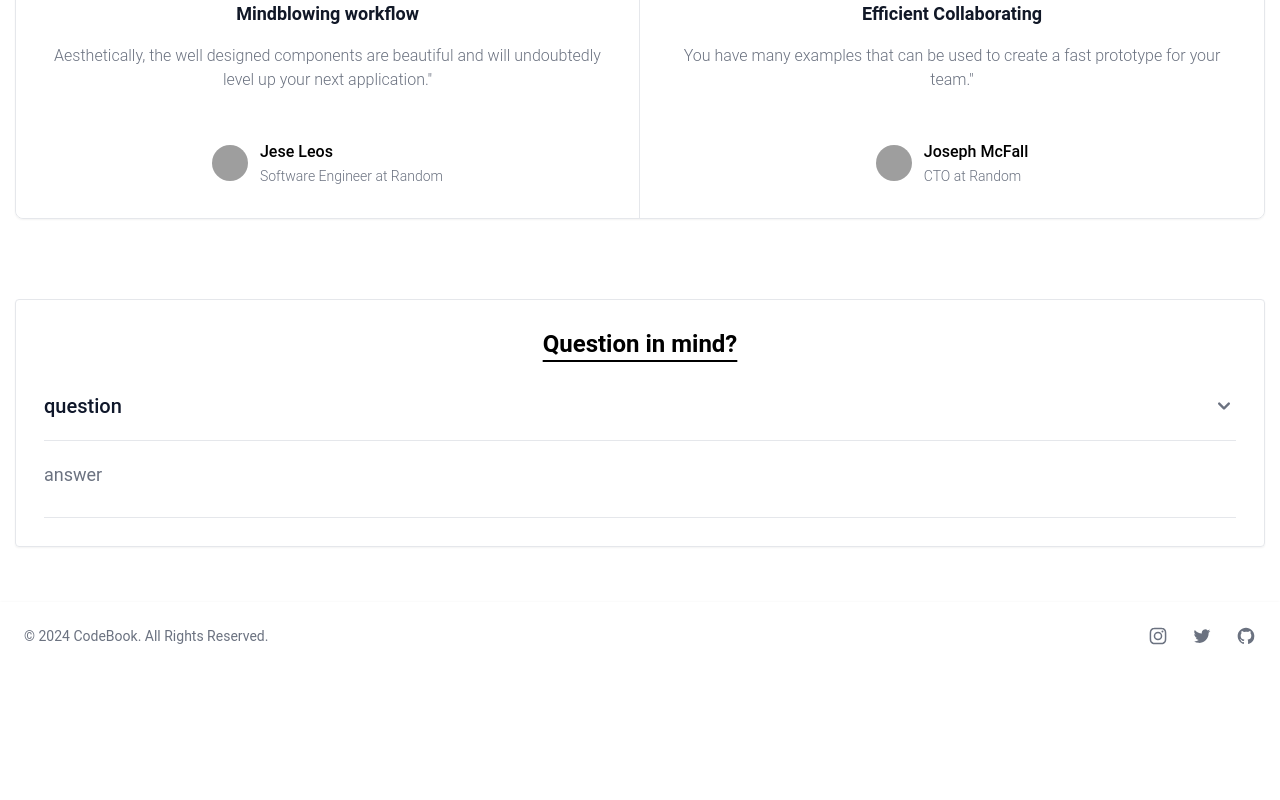
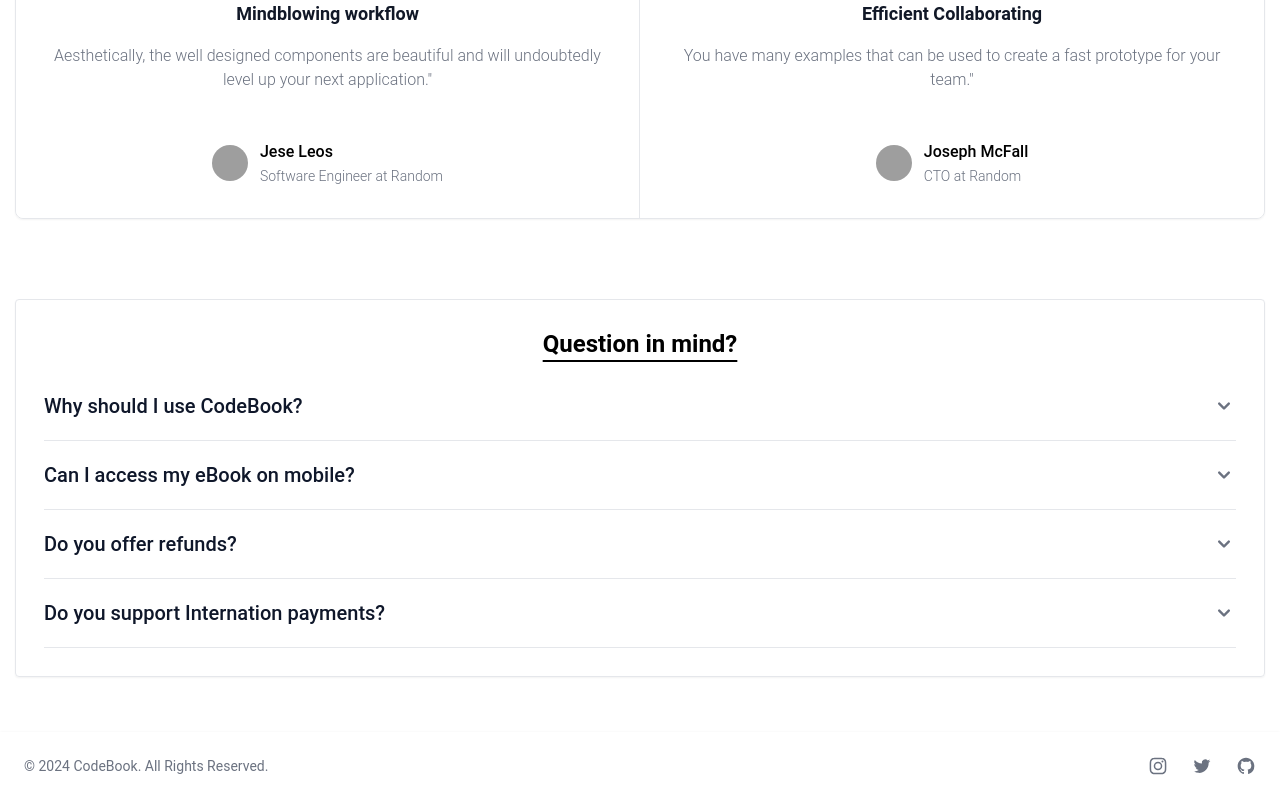
Before and after one commit to MohamadAliHassan/Ecommerce, a React (Create React App) app: page / in a window 1280 px wide. Shown: the part 1397-2197 px from the top of the page. Before the commit the page ends 2067 px from the top, so only its background shows below. Built offline with nearby package versions, Linux system fonts and the light colour scheme; grey boxes are pictures that could not be loaded.

Commit message:
worked on homepage

```diff
--- /dev/null
+++ b/src/pages/Home/components/Accordion.js
@@ -0,0 +1,68 @@
+import { useState } from "react";
+
+export const Accordion = ({ faq }) => {
+  const { question, answer } = faq;
+  const [show, setShow] = useState(false);
+  return (
+    <div>
+      <h2 id="accordion-flush-heading-1">
+        <button
+          //It will convert/toggle between true and false whenever the button is clicked.
+          onClick={() => setShow(!show)}
+          type="button"
+          className="text-lg flex items-center justify-between w-full py-5 font-medium text-left text-gray-500 border-b border-gray-200 dark:border-gray-700 dark:text-gray-400"
+          data-accordion-target="#accordion-flush-body-1"
+          aria-expanded="true"
+          aria-controls="accordion-flush-body-1"
+        >
+          <span className="text-xl text-slate-900 dark:text-white">
+            {question}
+          </span>
+          {!show && (
+            <svg
+              data-accordion-icon
+              className="w-6 h-6 shrink-0"
+              fill="currentColor"
+              viewBox="0 0 20 20"
+              xmlns="http://www.w3.org/2000/svg"
+            >
+              <path
+                fillRule="evenodd"
+                d="M5.293 7.293a1 1 0 011.414 0L10 10.586l3.293-3.293a1 1 0 111.414 1.414l-4 4a1 1 0 01-1.414 0l-4-4a1 1 0 010-1.414z"
+                clipRule="evenodd"
+              ></path>
+            </svg>
+          )}
+          {show && (
+            <svg
+              data-accordion-icon
+              className="rotate-180 w-6 h-6 shrink-0"
+              fill="currentColor"
+              viewBox="0 0 20 20"
+              xmlns="http://www.w3.org/2000/svg"
+            >
+              <path
+                fillRule="evenodd"
+                d="M5.293 7.293a1 1 0 011.414 0L10 10.586l3.293-3.293a1 1 0 111.414 1.414l-4 4a1 1 0 01-1.414 0l-4-4a1 1 0 010-1.414z"
+                clipRule="evenodd"
+              ></path>
+            </svg>
+          )}
+        </button>
+      </h2>
+      {show && (
+        <div
+          id="accordion-flush-body-1"
+          className=""
+          aria-labelledby="accordion-flush-heading-1"
+        >
+          <div className="py-5 border-b border-gray-200 dark:border-gray-700">
+            <p className="text-lg mb-2 text-gray-500 dark:text-gray-400">
+              {answer}
+            </p>
+          </div>
+        </div>
+      )}
+    </div>
+  );
+};
--- a/src/pages/Home/components/Faq.js
+++ b/src/pages/Home/components/Faq.js
@@ -1,3 +1,5 @@
+import { Accordion } from "./Accordion";
+
 export const Faq = () => {
   const faqs = [
     {
@@ -38,46 +40,9 @@ export const Faq = () => {
         data-active-classes="bg-white dark:bg-gray-900 text-gray-900 dark:text-white"
         data-inactive-classes="text-gray-500 dark:text-gray-400"
       >
-        <div>
-          <h2 id="accordion-flush-heading-1">
-            <button
-              type="button"
-              className="text-lg flex items-center justify-between w-full py-5 font-medium text-left text-gray-500 border-b border-gray-200 dark:border-gray-700 dark:text-gray-400"
-              data-accordion-target="#accordion-flush-body-1"
-              aria-expanded="true"
-              aria-controls="accordion-flush-body-1"
-            >
-              <span className="text-xl text-slate-900 dark:text-white">
-                question
-              </span>
-              <svg
-                data-accordion-icon
-                className="w-6 h-6 shrink-0"
-                fill="currentColor"
-                viewBox="0 0 20 20"
-                xmlns="http://www.w3.org/2000/svg"
-              >
-                <path
-                  fillRule="evenodd"
-                  d="M5.293 7.293a1 1 0 011.414 0L10 10.586l3.293-3.293a1 1 0 111.414 1.414l-4 4a1 1 0 01-1.414 0l-4-4a1 1 0 010-1.414z"
-                  clipRule="evenodd"
-                ></path>
-              </svg>
-              {/* <svg data-accordion-icon className="rotate-180 w-6 h-6 shrink-0" fill="currentColor" viewBox="0 0 20 20" xmlns="http://www.w3.org/2000/svg"><path fillRule="evenodd" d="M5.293 7.293a1 1 0 011.414 0L10 10.586l3.293-3.293a1 1 0 111.414 1.414l-4 4a1 1 0 01-1.414 0l-4-4a1 1 0 010-1.414z" clipRule="evenodd"></path></svg> */}
-            </button>
-          </h2>
-          <div
-            id="accordion-flush-body-1"
-            className=""
-            aria-labelledby="accordion-flush-heading-1"
-          >
-            <div className="py-5 border-b border-gray-200 dark:border-gray-700">
-              <p className="text-lg mb-2 text-gray-500 dark:text-gray-400">
-                answer
-              </p>
-            </div>
-          </div>
-        </div>
+        {faqs.map((faq) => (
+          <Accordion key={faq.id} faq={faq} />
+        ))}
       </div>
     </section>
   );
```
